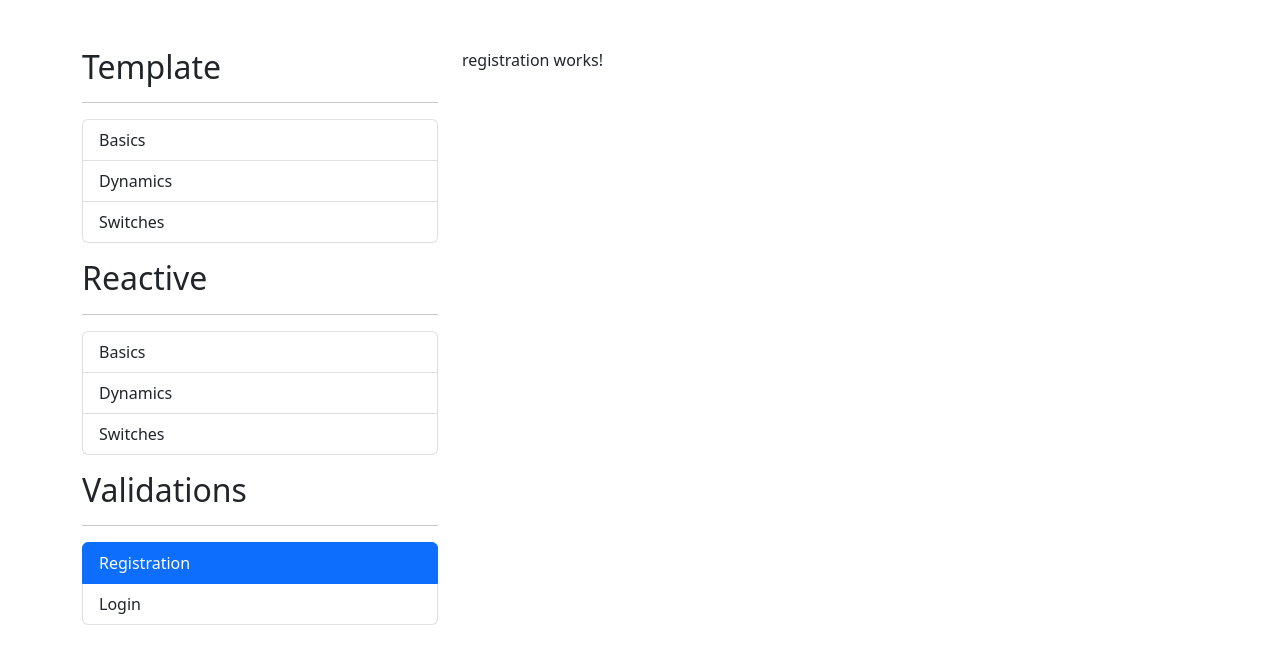
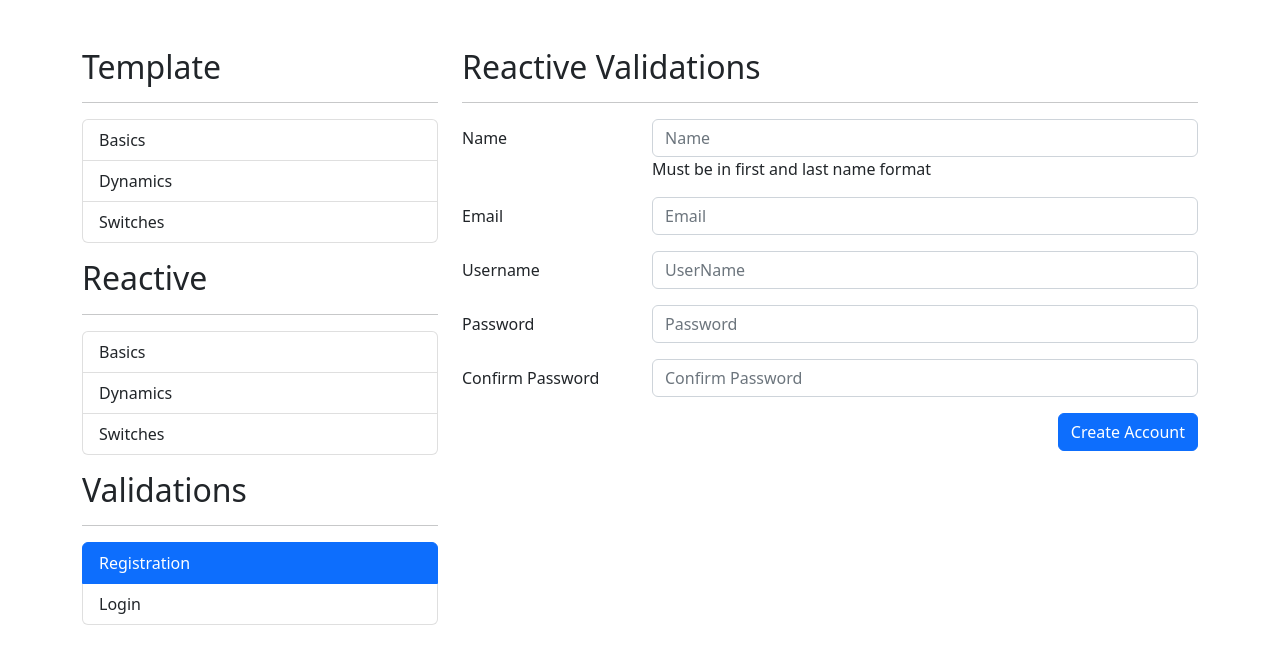
Before and after one commit to BryanParada/FormsApp, an Angular app: page /auth/registration in a window 1280 px wide. Shown: the top 664 px of the page. Built offline with nearby package versions, Linux system fonts and the light colour scheme.

Commit message:
V268 - Registration HTML Design

```diff
--- a/src/app/auth/pages/registration/registration.component.html
+++ b/src/app/auth/pages/registration/registration.component.html
@@ -1 +1,70 @@
-<p>registration works!</p>
+<h2>Reactive Validations</h2>
+<hr>
+
+<div class="row">
+    <div class="col">
+
+        <form autocomplete="off">
+
+                <!-- name -->
+                <div class="row mb-3">
+                    <label class="col-sm-3 col-form-label">Name</label>
+                    <div class="col-sm-9">
+                            <input type="text"
+                                   class="form-control"
+                                   placeholder="Name">
+                                   <span>Must be in first and last name format</span>
+                    </div>
+                </div>
+
+
+                <!-- email -->
+                <div class="row mb-3">
+                    <label class="col-sm-3 col-form-label">Email</label>
+                    <div class="col-sm-9">
+                            <input type="email"
+                                    class="form-control"
+                                    placeholder="Email">
+                    </div>
+                </div>
+
+                <!-- username -->
+                <div class="row mb-3">
+                    <label class="col-sm-3 col-form-label">Username</label>
+                    <div class="col-sm-9">
+                            <input type="text"
+                                    class="form-control"
+                                    placeholder="UserName">
+                    </div>
+                </div>
+
+                <!-- Password -->
+                <div class="row mb-3">
+                    <label class="col-sm-3 col-form-label">Password</label>
+                    <div class="col-sm-9">
+                            <input type="password"
+                                    class="form-control"
+                                    placeholder="Password">
+                    </div>
+                </div>
+
+                <!-- Password2 -->
+                <div class="row mb-3">
+                    <label class="col-sm-3 col-form-label">Confirm Password</label>
+                    <div class="col-sm-9">
+                            <input type="password"
+                                    class="form-control"
+                                    placeholder="Confirm Password">
+                    </div>
+                </div>
+
+                <div class="row">
+                    <div class="col">
+                        <button class="btn btn-primary float-end">Create Account</button>
+                    </div>
+                </div>
+
+
+        </form>
+    </div>
+</div>
```
